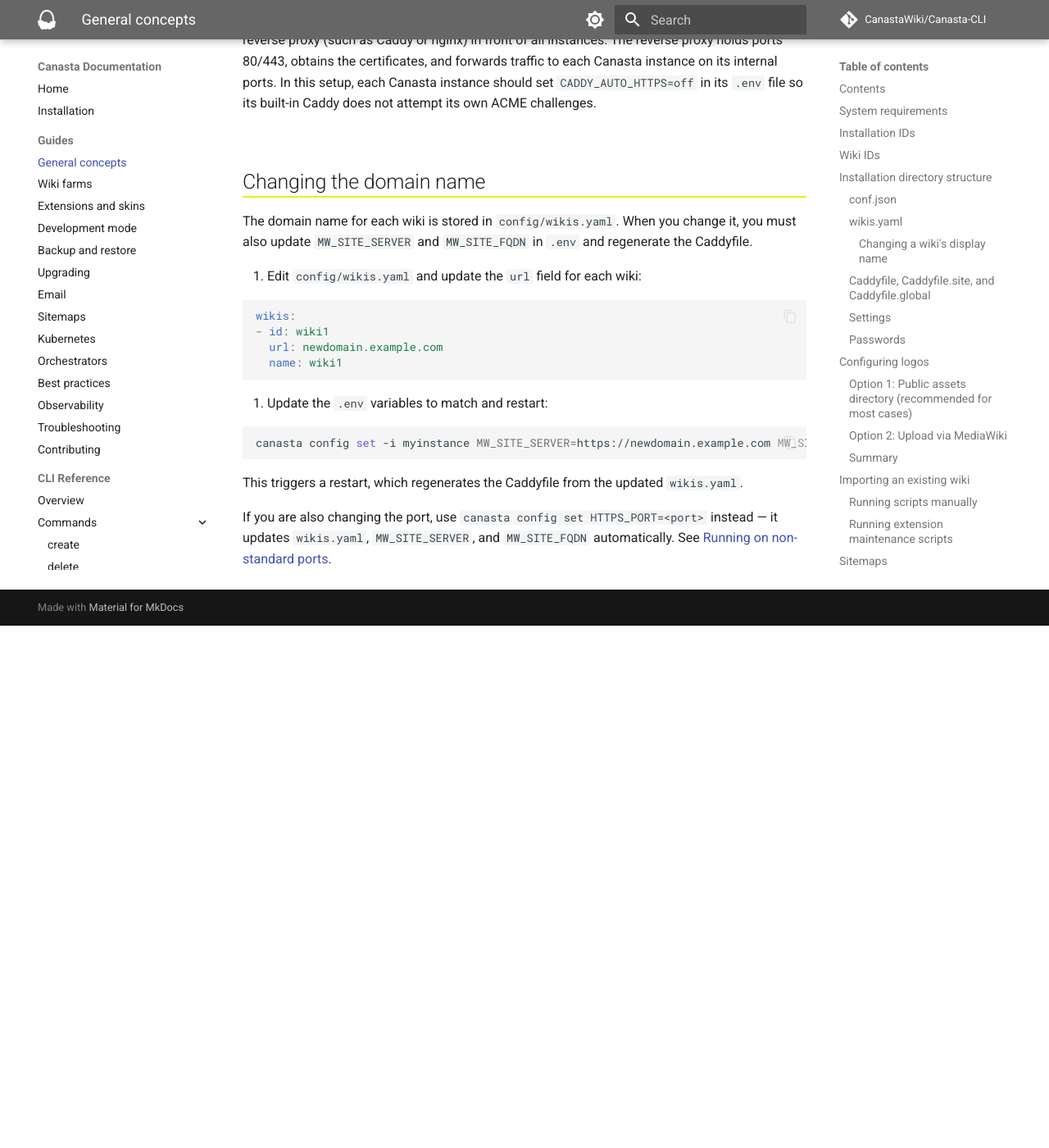
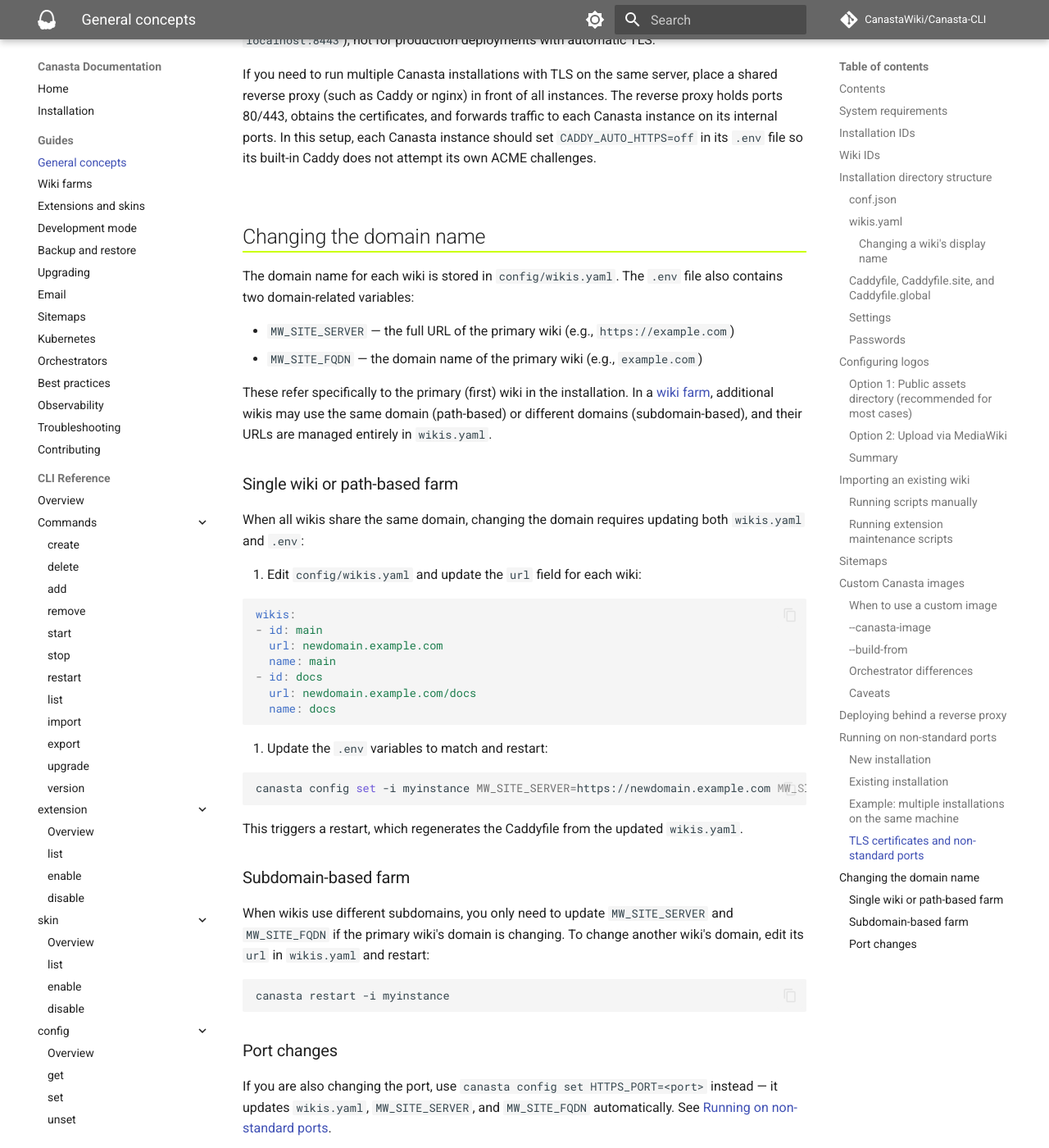
Before and after one commit to CanastaWiki/Canasta-CLI, an MkDocs documentation site: the page built from docs/guide/general-concepts.md, in a window 1280 px wide and 1400 px high, scrolled down 13038 px. Shown: the whole window at 82% size. Built offline with MkDocs 1.6.1 and Material for MkDocs 9.7.7, drawn with Linux system fonts in a browser that asks for light colours; comment, search, counter and statistics services are not loaded; before the commit the page ends 13801 px from its top, so only the background shows below that; some of the changed text lies outside the part shown.

Commit message:
Improve "Changing the domain name" docs section
Add missing TOC entries for "TLS certificates and non-standard ports"
and "Changing the domain name". Clarify that MW_SITE_SERVER and
MW_SITE_FQDN refer to the primary wiki only, and split instructions
into single-wiki/path-based, subdomain-based, and port-change cases.

````diff
--- a/docs/guide/general-concepts.md
+++ b/docs/guide/general-concepts.md
@@ -19,6 +19,8 @@
 - [Custom Canasta images](#custom-canasta-images)
 - [Deploying behind a reverse proxy](#deploying-behind-a-reverse-proxy)
 - [Running on non-standard ports](#running-on-non-standard-ports)
+  - [TLS certificates and non-standard ports](#tls-certificates-and-non-standard-ports)
+- [Changing the domain name](#changing-the-domain-name)
 
 ---
 
@@ -533,15 +535,27 @@
 
 ## Changing the domain name
 
-The domain name for each wiki is stored in `config/wikis.yaml`. When you change it, you must also update `MW_SITE_SERVER` and `MW_SITE_FQDN` in `.env` and regenerate the Caddyfile.
+The domain name for each wiki is stored in `config/wikis.yaml`. The `.env` file also contains two domain-related variables:
+
+- `MW_SITE_SERVER` — the full URL of the primary wiki (e.g., `https://example.com`)
+- `MW_SITE_FQDN` — the domain name of the primary wiki (e.g., `example.com`)
+
+These refer specifically to the primary (first) wiki in the installation. In a [wiki farm](wiki-farms.md), additional wikis may use the same domain (path-based) or different domains (subdomain-based), and their URLs are managed entirely in `wikis.yaml`.
+
+### Single wiki or path-based farm
+
+When all wikis share the same domain, changing the domain requires updating both `wikis.yaml` and `.env`:
 
 1. Edit `config/wikis.yaml` and update the `url` field for each wiki:
 
    ```yaml
    wikis:
-   - id: wiki1
+   - id: main
      url: newdomain.example.com
-     name: wiki1
+     name: main
+   - id: docs
+     url: newdomain.example.com/docs
+     name: docs
    ```
 
 2. Update the `.env` variables to match and restart:
@@ -552,4 +566,14 @@
 
    This triggers a restart, which regenerates the Caddyfile from the updated `wikis.yaml`.
 
+### Subdomain-based farm
+
+When wikis use different subdomains, you only need to update `MW_SITE_SERVER` and `MW_SITE_FQDN` if the primary wiki's domain is changing. To change another wiki's domain, edit its `url` in `wikis.yaml` and restart:
+
+```bash
+canasta restart -i myinstance
+```
+
+### Port changes
+
 If you are also changing the port, use `canasta config set HTTPS_PORT=<port>` instead — it updates `wikis.yaml`, `MW_SITE_SERVER`, and `MW_SITE_FQDN` automatically. See [Running on non-standard ports](#running-on-non-standard-ports).
````
